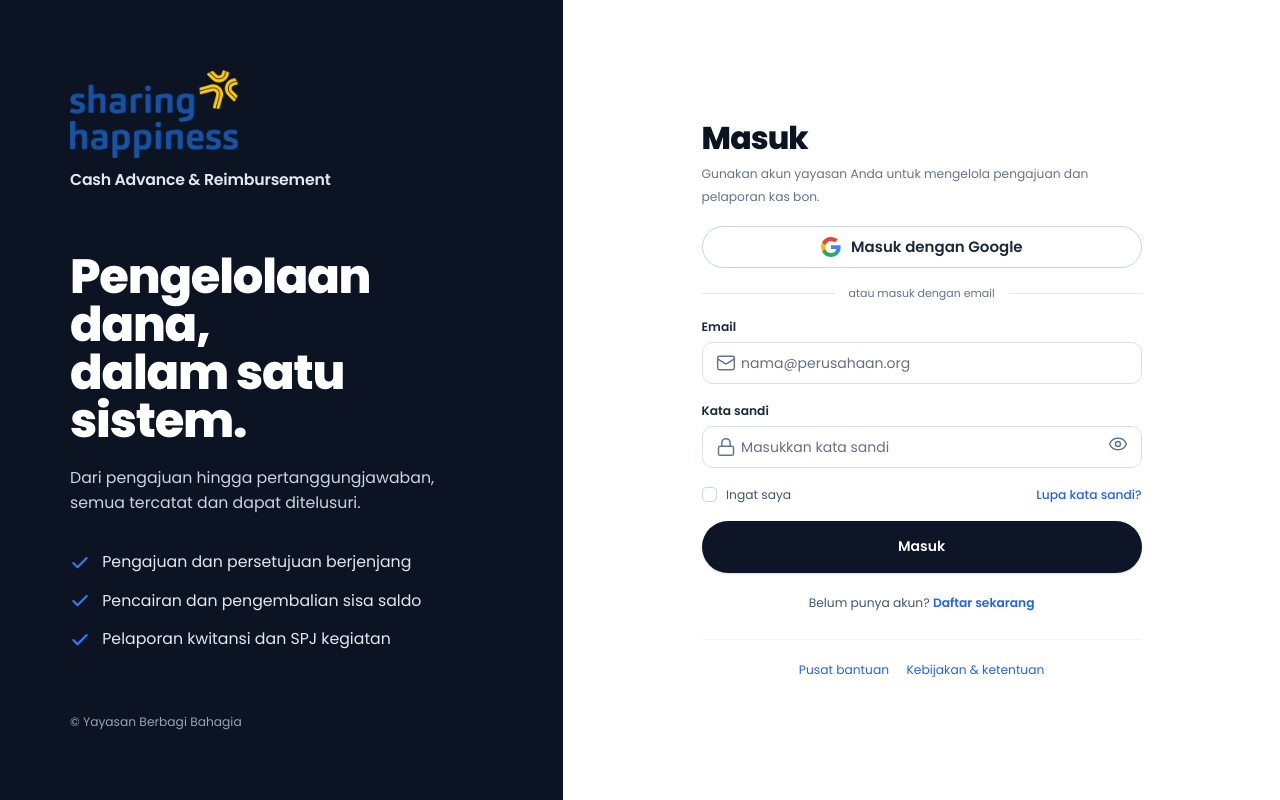
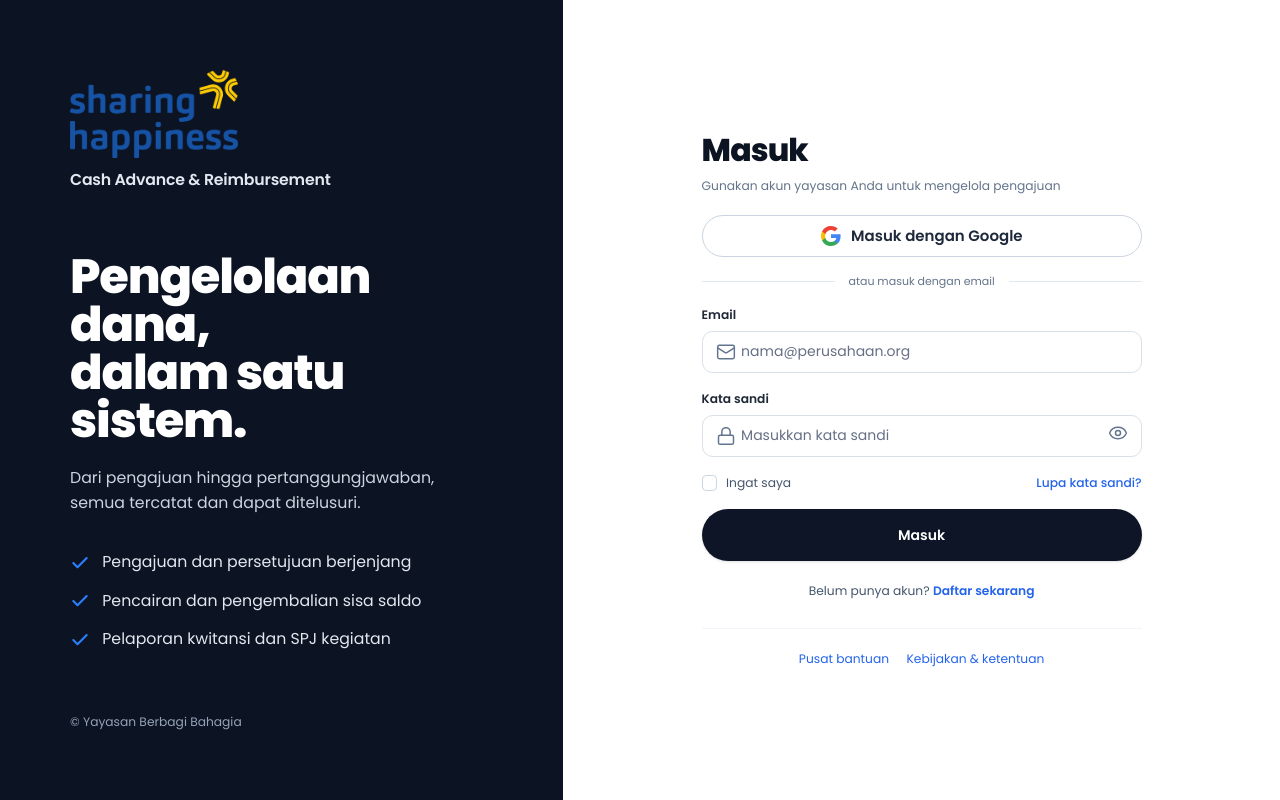
Before and after one commit to Azfdfkhz/Cash, a Next.js app: page /login in a window 1280 px wide. Built offline with nearby package versions, Linux system fonts and the light colour scheme.

Commit message:
Update 1.2.1 v1

```diff
--- a/src/app/login/page.js
+++ b/src/app/login/page.js
@@ -106,8 +106,7 @@ function LoginForm() {
         Masuk
       </h2>
       <p className="hidden lg:block text-sm leading-[22.75px] text-[#64748b] mb-5">
-        Gunakan akun yayasan Anda untuk mengelola pengajuan dan pelaporan kas
-        bon.
+        Gunakan akun yayasan Anda untuk mengelola pengajuan
       </p>
 
       {error && (
```
